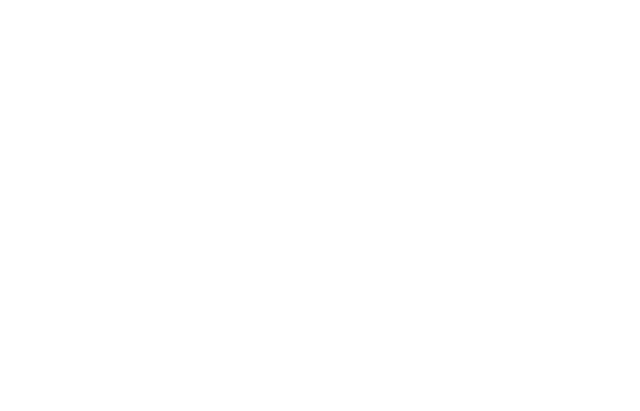
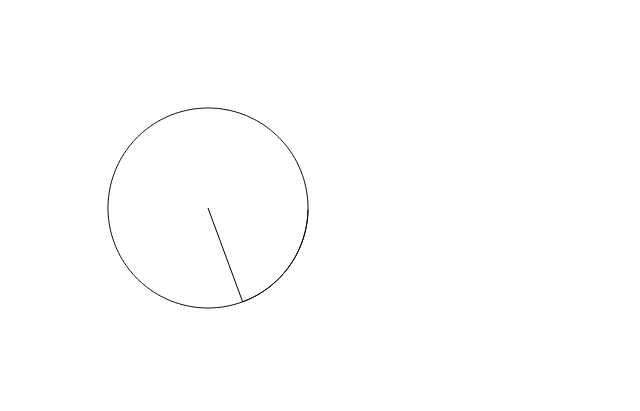
Before and after one commit to NordicBeaver/fourier-painter, a website built with Parcel: page src/index.html in a window 1280 px wide. Shown: the whole page, without its empty margins (0-640 px from the left). Built offline with nearby package versions, Linux system fonts and the light colour scheme.

Commit message:
Circle drawing by rotation.

```diff
--- a/src/index.html
+++ b/src/index.html
@@ -9,6 +9,7 @@
 </head>
 
 <body>
+  <canvas id="canvas" width="400" height="400"></canvas>
 
   <script src="main.ts"></script>
 </body>
--- a/src/main.ts
+++ b/src/main.ts
@@ -1 +1,44 @@
-console.log('hi');
+const canvas = document.getElementById('canvas') as HTMLCanvasElement;
+const context = canvas.getContext('2d')!;
+
+const canvasWidth = 400;
+const canvasHeight = 400;
+
+const originX = canvasWidth / 2;
+const originY = canvasHeight / 2;
+
+const lineLength = 100;
+const shape: [number, number][] = [];
+
+const animate: FrameRequestCallback = (time) => {
+  const angle = time / 1000;
+  const endPointX = Math.cos(angle) * lineLength;
+  const endPointY = Math.sin(angle) * lineLength;
+
+  shape.push([endPointX, endPointY]);
+
+  context.clearRect(0, 0, 400, 400);
+
+  context.save();
+
+  context.translate(originX, originY);
+
+  context.beginPath();
+  context.moveTo(0, 0);
+  context.lineTo(endPointX, endPointY);
+  context.stroke();
+
+  if (shape.length >= 2) {
+    context.beginPath();
+    context.moveTo(shape[0][0], shape[0][1]);
+    for (let i = 1; i < shape.length; i++) {
+      context.lineTo(shape[i][0], shape[i][1]);
+    }
+    context.stroke();
+  }
+
+  context.restore();
+
+  requestAnimationFrame(animate);
+};
+requestAnimationFrame(animate);
```
